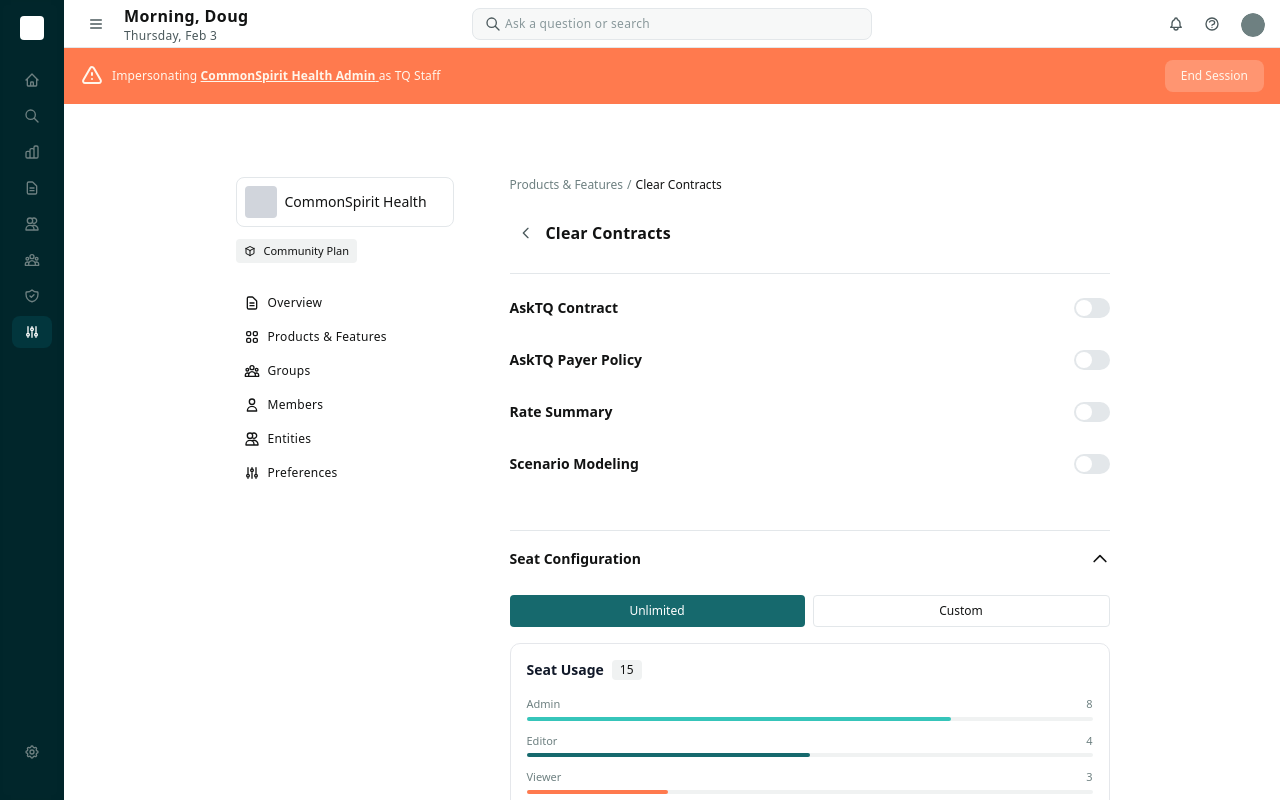
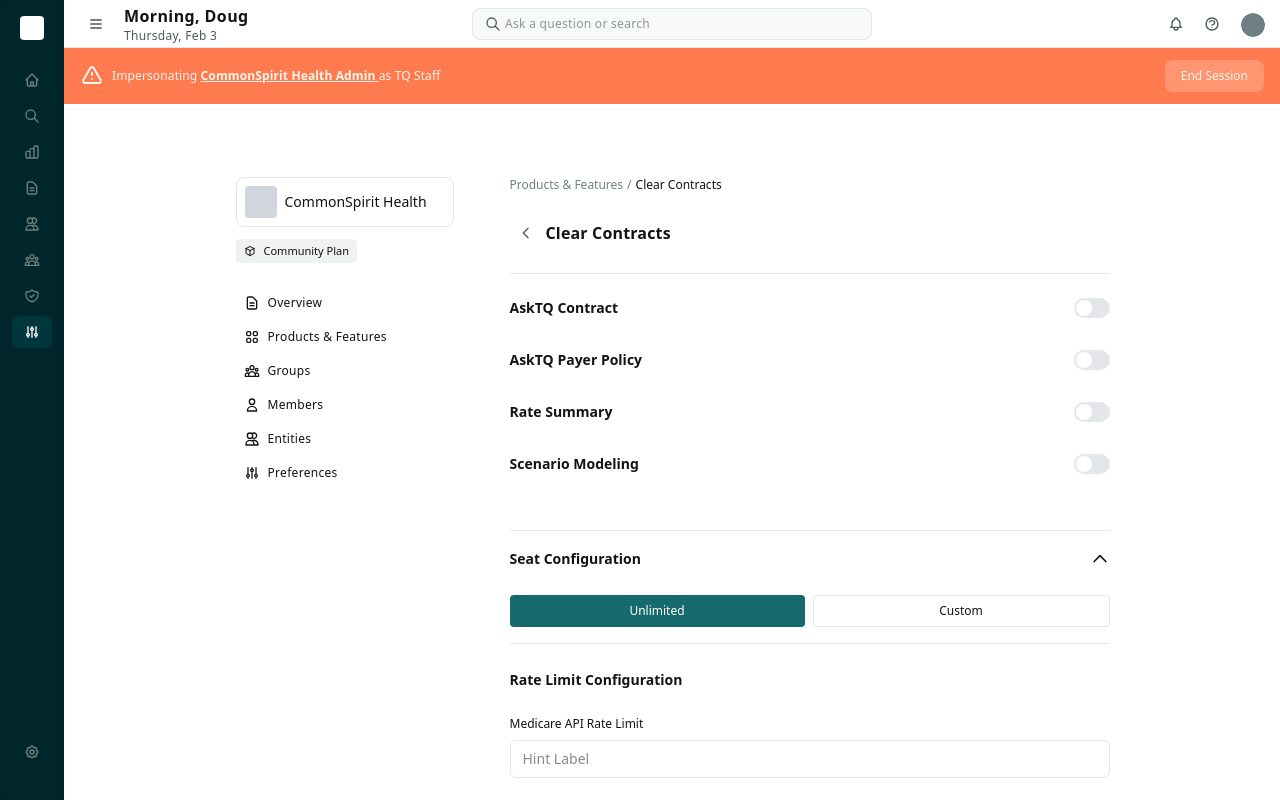
Before and after one commit to damonstrick/adminapp, a Next.js app: page /permissions/products/clear-contracts in a window 1280 px wide. Built offline with nearby package versions, Linux system fonts and the light colour scheme.

Commit message:
Remove seat usage chart from Seat Configuration section

```diff
--- a/components/ClearContractsProductEntitlement.tsx
+++ b/components/ClearContractsProductEntitlement.tsx
@@ -438,50 +438,6 @@
               </div>
             )}
 
-            {/* Seat Usage */}
-            <div className="bg-white border border-gray-200 rounded-[10px] p-4 w-full">
-              <div className="flex items-center gap-2 mb-4">
-                <p className="font-semibold text-sm text-[#101828]">Seat Usage</p>
-                <div className="bg-[#f0f2f2] px-2 py-0.5 rounded text-[#121313] text-xs font-medium">
-                  15
-                </div>
-              </div>
-              <div className="flex flex-col gap-3 items-start relative shrink-0 w-full">
-                {/* Admin */}
-                <div className="flex flex-col gap-1 items-start relative shrink-0 w-full">
-                  <div className="flex items-center gap-1 justify-between w-full">
-                    <p className="font-medium text-[11px] text-[#6e8081]">Admin</p>
-                    <p className="font-medium text-[11px] text-[#6e8081]">8</p>
-                  </div>
-                  <div className="h-1 relative shrink-0 w-full">
-                    <div className="absolute bg-[#f0f2f2] inset-0 rounded-full" />
-                    <div className="absolute bottom-0 left-0 rounded-full top-0" style={{ right: '25%', backgroundColor: '#36C5BA' }} />
-                  </div>
-                </div>
-                {/* Editor */}
-                <div className="flex flex-col gap-1 items-start relative shrink-0 w-full">
-                  <div className="flex items-center gap-1 justify-between w-full">
-                    <p className="font-medium text-[11px] text-[#6e8081]">Editor</p>
-                    <p className="font-medium text-[11px] text-[#6e8081]">4</p>
-                  </div>
-                  <div className="h-1 relative shrink-0 w-full">
-                    <div className="absolute bg-[#f0f2f2] inset-0 rounded-full" />
-                    <div className="absolute bottom-0 left-0 rounded-full top-0" style={{ right: '50%', backgroundColor: '#16696D' }} />
-                  </div>
-                </div>
-                {/* Viewer */}
-                <div className="flex flex-col gap-1 items-start relative shrink-0 w-full">
-                  <div className="flex items-center gap-1 justify-between w-full">
-                    <p className="font-medium text-[11px] text-[#6e8081]">Viewer</p>
-                    <p className="font-medium text-[11px] text-[#6e8081]">3</p>
-                  </div>
-                  <div className="h-1 relative shrink-0 w-full">
-                    <div className="absolute bg-[#f0f2f2] inset-0 rounded-full" />
-                    <div className="absolute bottom-0 left-0 rounded-full top-0" style={{ right: '75%', backgroundColor: '#FF7A4E' }} />
-                  </div>
-                </div>
-              </div>
-            </div>
           </div>
         )}
       </div>
```
